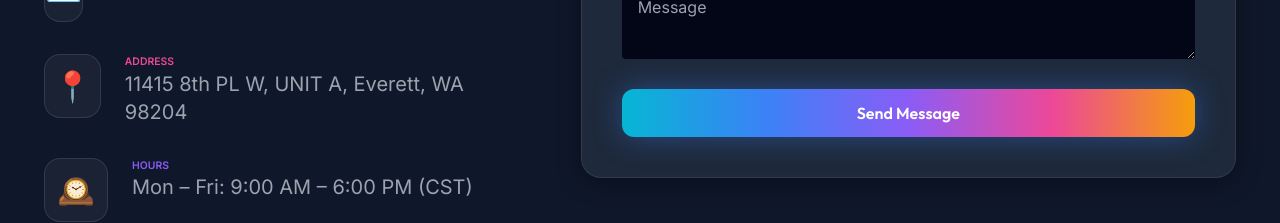
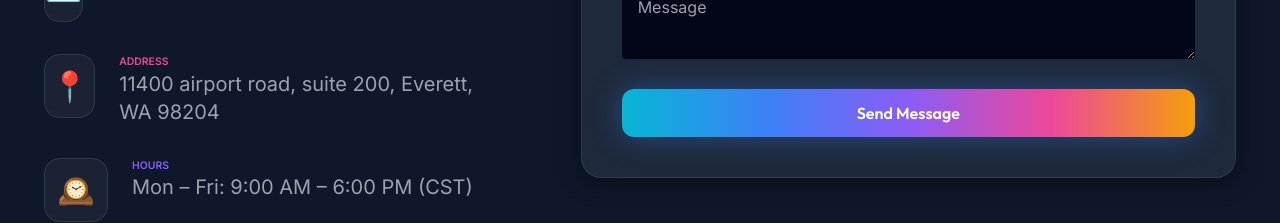
Before and after one commit to Yes1th/Krishiv, a React (Vite) app: page /contact in a window 1280 px wide. Shown: the part 558-781 px from the top of the page. Built offline with nearby package versions, Linux system fonts and the light colour scheme.

Commit message:
Update address in Contact component

```diff
--- a/src/pages/Contact.jsx
+++ b/src/pages/Contact.jsx
@@ -80,7 +80,7 @@ export default function Contact() {
                   },
                   {
                     label: 'Address',
-                    value: '11415 8th PL W, UNIT A, Everett, WA 98204',
+                    value: '11400 airport road, suite 200, Everett, WA 98204',
                     icon: '📍',
                     color: 'text-accent-pink'
                   },
```
